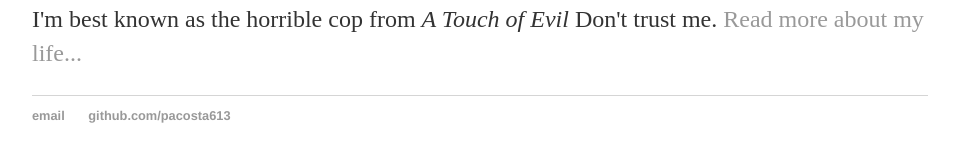
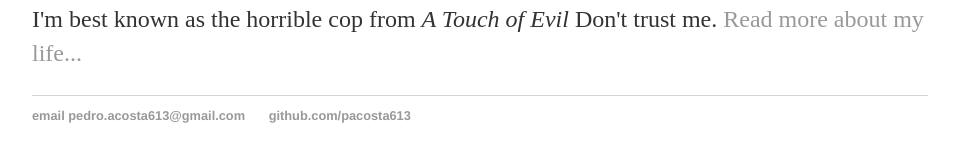
Before and after one commit to pacosta613/pacosta613.github.io-old, a Jekyll site: the page index.html, which Jekyll copies as it is, in a window 1280 px wide. Shown: the part 194-356 px from the top of the page, without its empty margins (160-1115 px from the left). Built offline with Jekyll 4.4.1, drawn with Linux system fonts in a browser that asks for light colours.

Commit message:
Update index.html

```diff
--- a/index.html
+++ b/index.html
@@ -23,7 +23,7 @@
 		</div><!-- /.container -->
 		<footer>
     		<ul>
-        		<li><a href="pedro.acosta613@gmail.com">email</a></li>
+        		<li><a href="mailto:pedro.acosta613@gmail.com">email pedro.acosta613@gmail.com</a></li>
         		<li><a href="https://github.com/pacosta613">github.com/pacosta613</a></li>
 			</ul>
 		</footer>
```
